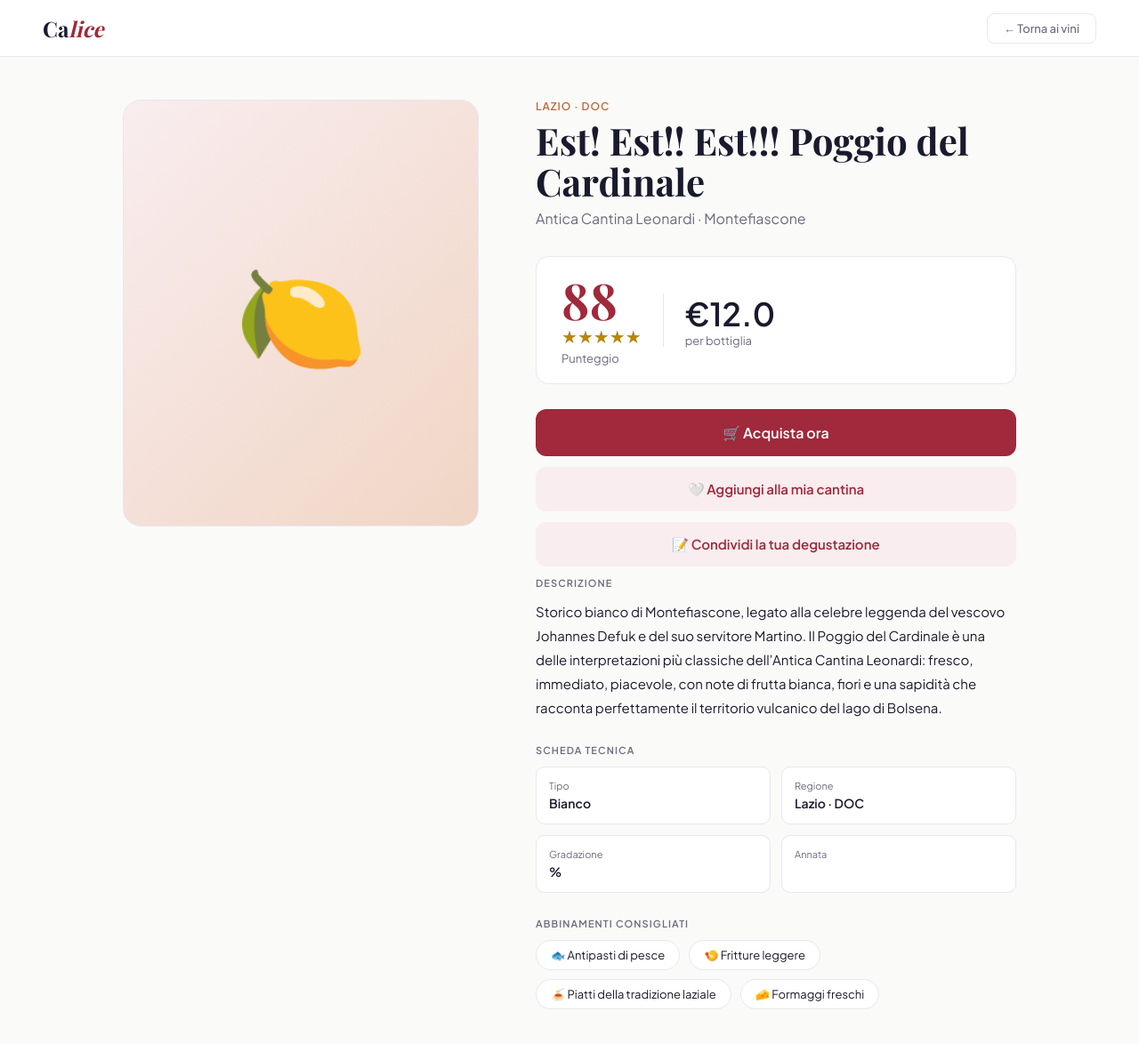
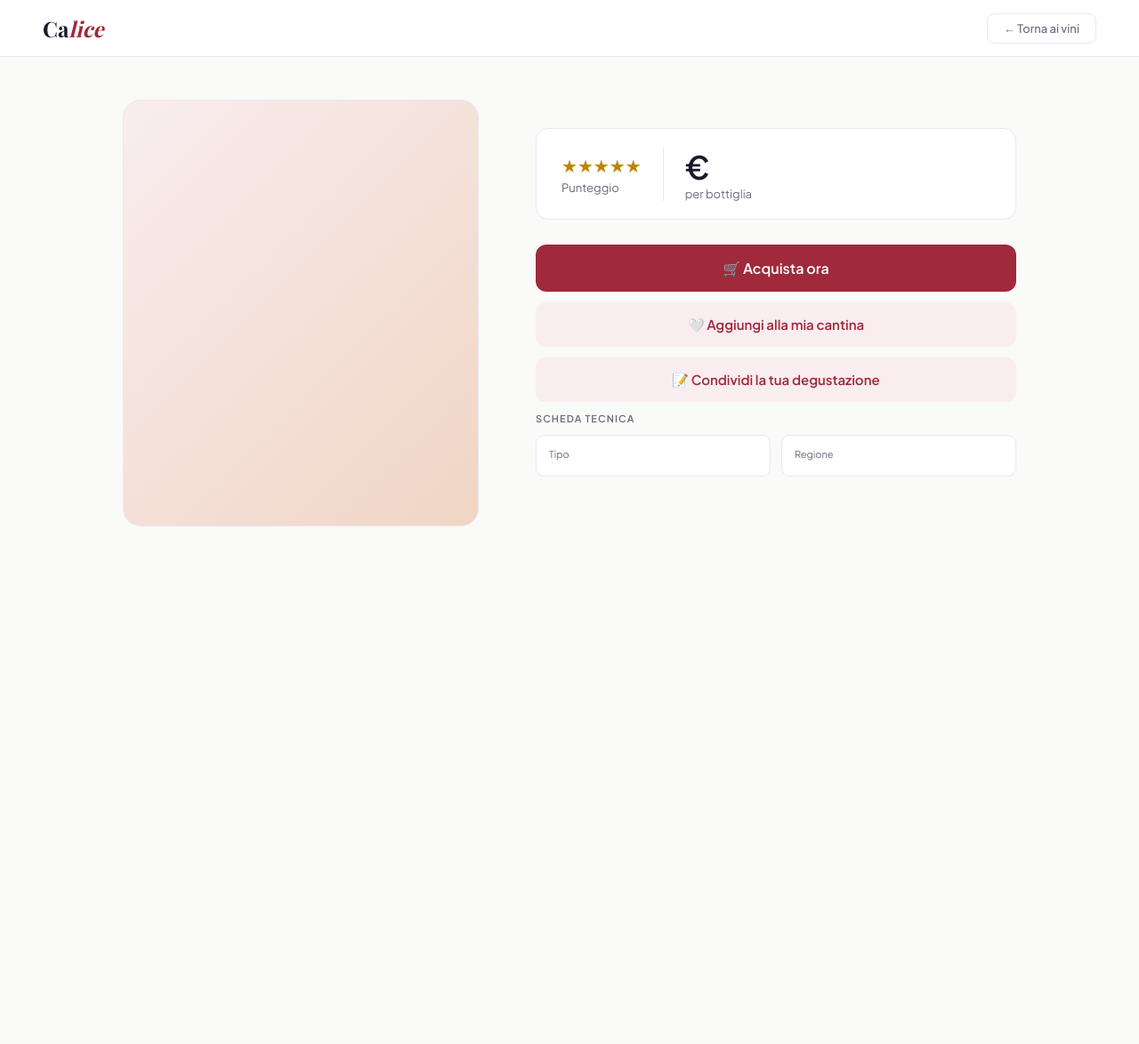
Before and after one commit to Barcolana/Calice, a Jekyll site: the page built from _vini/est-est-est-poggio-del-cardinale.md, in a window 1280 px wide and 1211 px high. Shown: the top 1174 px of the window at 89% size. Built offline with Jekyll 4.4.1, drawn with Linux system fonts in a browser that asks for light colours; some web fonts are replaced.

Commit message:
Fix errore compilazione vino

```diff
--- a/_vini/est-est-est-poggio-del-cardinale.md
+++ b/_vini/est-est-est-poggio-del-cardinale.md
@@ -10,7 +10,7 @@
 emoji: 🍋
 gradazione: ""
 annata: ""
-descrizione: >
+descrizione:
   Storico bianco di Montefiascone, legato alla celebre leggenda del vescovo
   Johannes Defuk e del suo servitore Martino. Il Poggio del Cardinale è una
   delle interpretazioni più classiche dell’Antica Cantina Leonardi: fresco,
```
